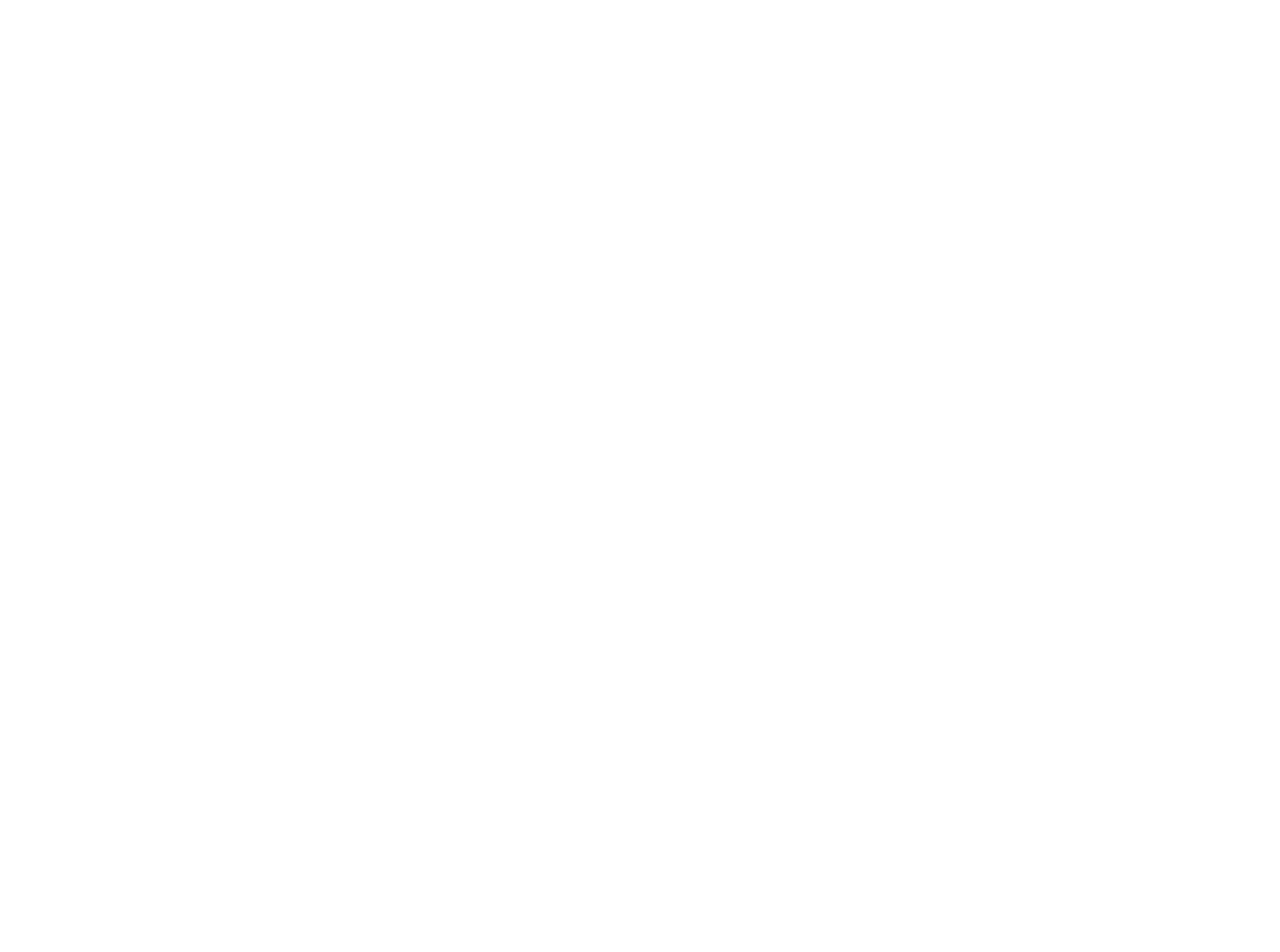
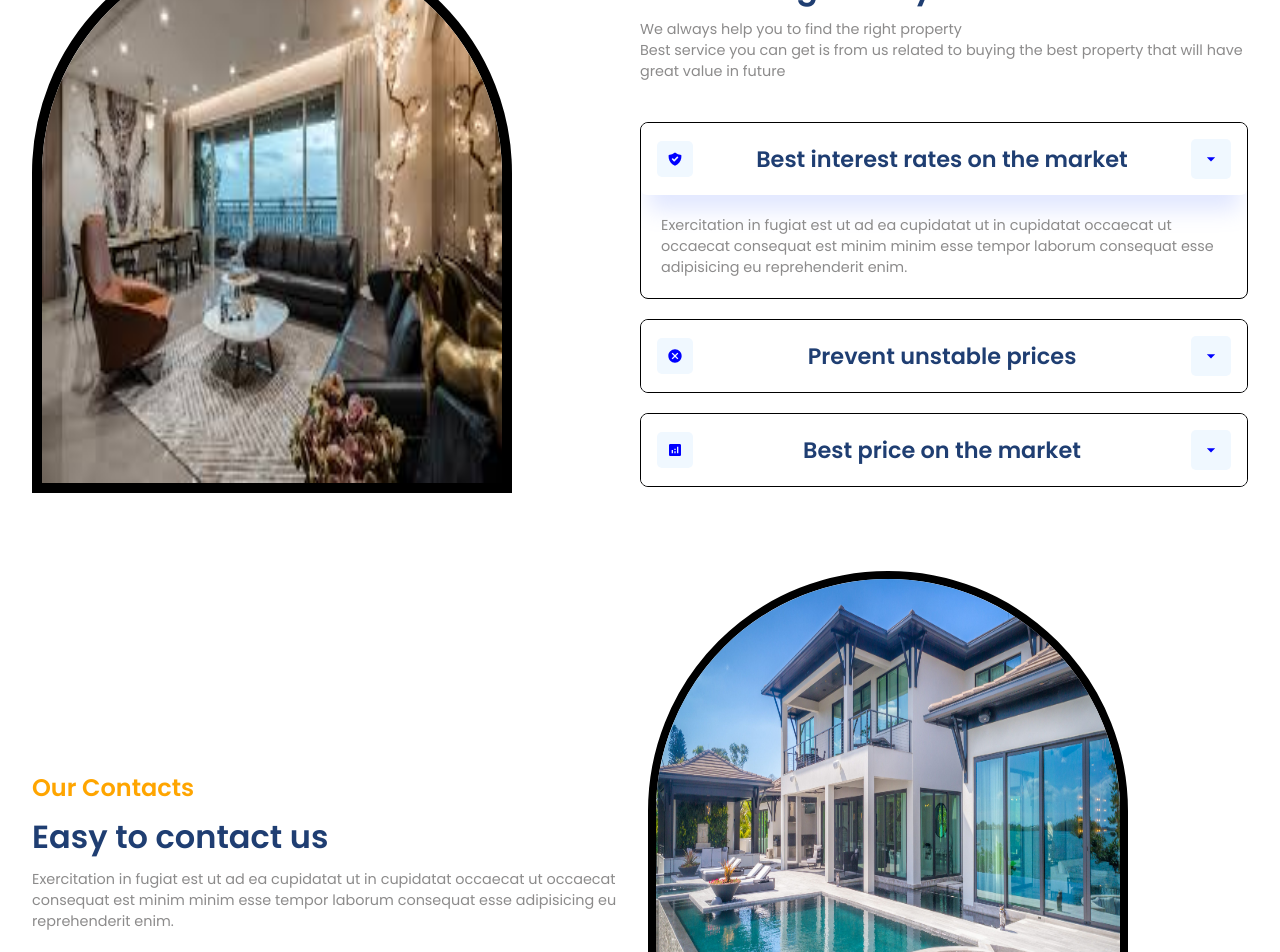
Before and after one commit to codewithvipul/real-estate-website, a React (Create React App) app: page / in a window 1280 px wide. Shown: the part 1620-2572 px from the top of the page. Before the commit the page ends 1508 px from the top, so only its background shows below. Built offline with nearby package versions, Linux system fonts and the light colour scheme.

Commit message:
Added Accordion

```diff
--- a/package.json
+++ b/package.json
@@ -7,6 +7,7 @@
     "@testing-library/react": "^13.4.0",
     "@testing-library/user-event": "^13.5.0",
     "react": "^18.2.0",
+    "react-accessible-accordion": "^5.0.0",
     "react-countup": "^6.5.0",
     "react-dom": "^18.2.0",
     "react-icons": "^5.0.1",
--- a/src/App.js
+++ b/src/App.js
@@ -3,6 +3,8 @@
 import Header from './Components/Header/Header';
 import Companies from './Components/Companies/Companies';
 import Residencies from './Components/Residencies/Residencies';
+import Value from './Components/Value/Value';
+import Contact from './Components/Contact/Contact';
 
 function App() {
   return (
@@ -13,6 +15,8 @@
       </div>
       <Companies />
       <Residencies/>
+      <Value/>
+      <Contact/>
     </div>
   );
 }
--- /dev/null
+++ b/src/Components/Contact/Contact.css
@@ -0,0 +1,14 @@
+.c-container{
+    justify-content: space-around;
+}
+.c-container > div{
+    flex: 1;
+}
+
+.c-right{
+    width:100%
+}
+
+.c-left{
+    gap: 0.5rem;
+}
--- /dev/null
+++ b/src/Components/Contact/Contact.js
@@ -0,0 +1,27 @@
+import React from 'react'
+import './Contact.css'
+
+const Contact = () => {
+  return (
+    <section className="c-wrapper">
+        <div className="paddings innerWidth flexCenter c-container">
+
+            {/* left side */}
+            <div className="flexColStart c-left">
+                <span className='orangeText'>Our Contacts</span>
+                <span className='primaryText'>Easy to contact us</span>
+                <span className='secondaryText'>Exercitation in fugiat est ut ad ea cupidatat ut in cupidatat occaecat ut occaecat consequat est minim minim esse tempor laborum consequat esse adipisicing eu reprehenderit enim.</span>
+            </div>
+
+            {/* right side */}
+            <div className="c-right">
+                <div className="image-container">
+                    <img src="./main4.jpg" alt="" />
+                </div>
+            </div>
+        </div>
+    </section>
+  )
+}
+
+export default Contact
--- /dev/null
+++ b/src/Components/Value/Value.css
@@ -0,0 +1,49 @@
+.v-container .image-container{
+    border: 10px solid black;
+}
+.v-container > div{
+    flex: 1;
+}
+
+.v-right{
+    gap: 0.5rem;
+}
+
+.accordion{
+    margin-top: 2rem;
+    border: none;
+}
+
+.accordionItem{
+    background: white;
+    border: 1px solid black;
+    border-radius: 8px;
+    overflow: hidden;
+    margin-bottom: 20px;
+}
+
+.accordionButton{
+    background: white;
+    padding: 1rem;
+    width: 100%;
+    justify-content: space-between;
+    cursor: pointer;
+}
+
+.icon{
+    padding: 10px;
+    background-color: aliceblue;
+    border-radius: 5px;
+}
+.icon svg{
+    fill: blue;
+}
+
+.accordionButton .primaryText{
+    font-size: 1.4rem;
+}
+
+.accordionButton{
+    box-shadow: var(--shadow);
+    border-radius: 6px;
+}
--- /dev/null
+++ b/src/Components/Value/Value.js
@@ -0,0 +1,72 @@
+import React,{useState} from 'react';
+import {
+    Accordion,
+    AccordionItem,
+    AccordionItemHeading,
+    AccordionItemPanel,
+    AccordionItemState,
+    AccordionItemButton
+} from 'react-accessible-accordion';
+import 'react-accessible-accordion/dist/fancy-example.css';
+import { MdOutlineArrowDropDown } from 'react-icons/md';
+import './Value.css';
+import data from '../../utils/accordion';
+
+const Value = () => {
+    const [className,setClassName]=useState(null);
+    return (
+        <section className="v-wrapper">
+            <div className="paddings innerWidth flexCenter v-container">
+
+                {/* {left side} */}
+                <div className="v-left">
+                    <div className="image-container">
+                        <img src="./main3.jpg" alt="" />
+                    </div>
+                </div>
+
+                {/* right side */}
+                <div className="flexColStart v-right">
+                    <span className='orangeText'>Our Value</span>
+                    <span className='primaryText'>Value we give to you</span>
+                    <span className='secondaryText'>We always help you to find the right property <br />
+                        Best service you can get is from us related to buying the best property that will have great value in future
+                    </span>
+
+                    <Accordion className='accordion' allowMultipleExpanded={false} preExpanded={[0]}>
+                        {
+                            data.map((item, i) => {
+
+                                return (
+                                    <AccordionItem className={`accordionItem ${className}`} key={i} uuid={i}>
+                                        <AccordionItemHeading>
+                                            <AccordionItemButton className='flexCenter accordionButton'>
+
+                                                <AccordionItemState>
+                                                    {({expanded})=> expanded? setClassName("expanded"): setClassName("collapsed")}
+                                                </AccordionItemState>
+
+                                                <div className="flexCenter icon">{item.icon}</div>
+                                                <span className='primaryText'>{item.heading}</span>
+                                                <div className="flexCenter icon">
+                                                <MdOutlineArrowDropDown size={20}/>
+                                                </div>
+                                            </AccordionItemButton>
+                                        </AccordionItemHeading>
+
+                                        <AccordionItemPanel>
+                                            <p className="secondaryText">{item.detail}</p>
+                                        </AccordionItemPanel>
+
+                                    </AccordionItem>
+                                )
+                            })
+                        }
+                    </Accordion>
+                </div>
+            </div>
+        </section>
+    )
+}
+
+export default Value
--- /dev/null
+++ b/src/utils/accordion.js
@@ -0,0 +1,23 @@
+import { HiShieldCheck } from "react-icons/hi";
+import { MdCancel, MdAnalytics } from "react-icons/md";
+const data = [
+  {
+    icon: <HiShieldCheck />,
+    heading: "Best interest rates on the market",
+    detail:
+      "Exercitation in fugiat est ut ad ea cupidatat ut in cupidatat occaecat ut occaecat consequat est minim minim esse tempor laborum consequat esse adipisicing eu reprehenderit enim.",
+  },
+  {
+    icon: <MdCancel />,
+    heading: "Prevent unstable prices",
+    detail:
+      "Exercitation in fugiat est ut ad ea cupidatat ut in cupidatat occaecat ut occaecat consequat est minim minim esse tempor laborum consequat esse adipisicing eu reprehenderit enim.",
+  },
+  {
+    icon: <MdAnalytics />,
+    heading: "Best price on the market",
+    detail:
+      "Exercitation in fugiat est ut ad ea cupidatat ut in cupidatat occaecat ut occaecat consequat est minim minim esse tempor laborum consequat esse adipisicing eu reprehenderit enim.",
+  },
+];
+export default data;
```
Also changed, not shown: 1 other file (tests, documents, lock files or other folders).
